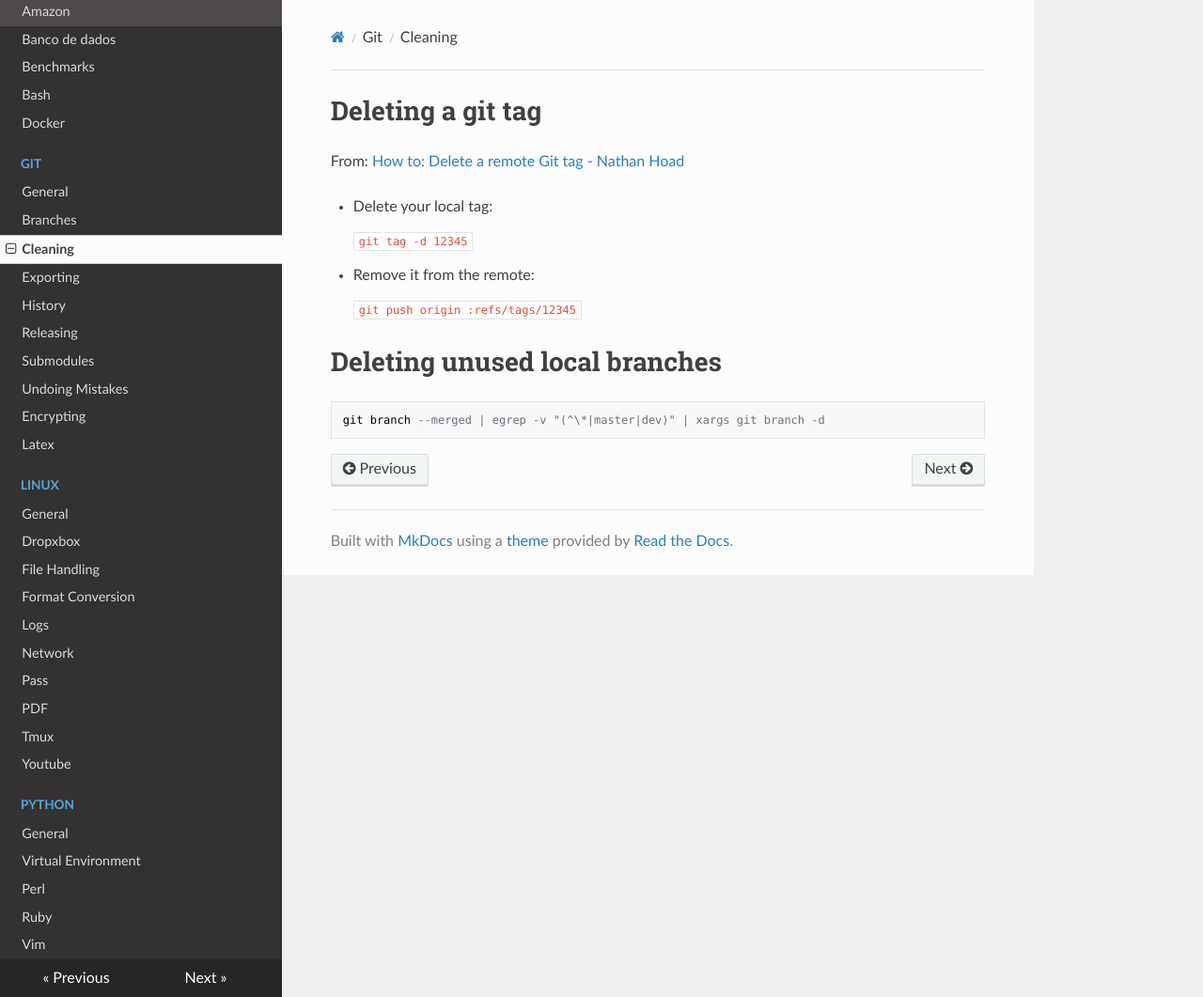
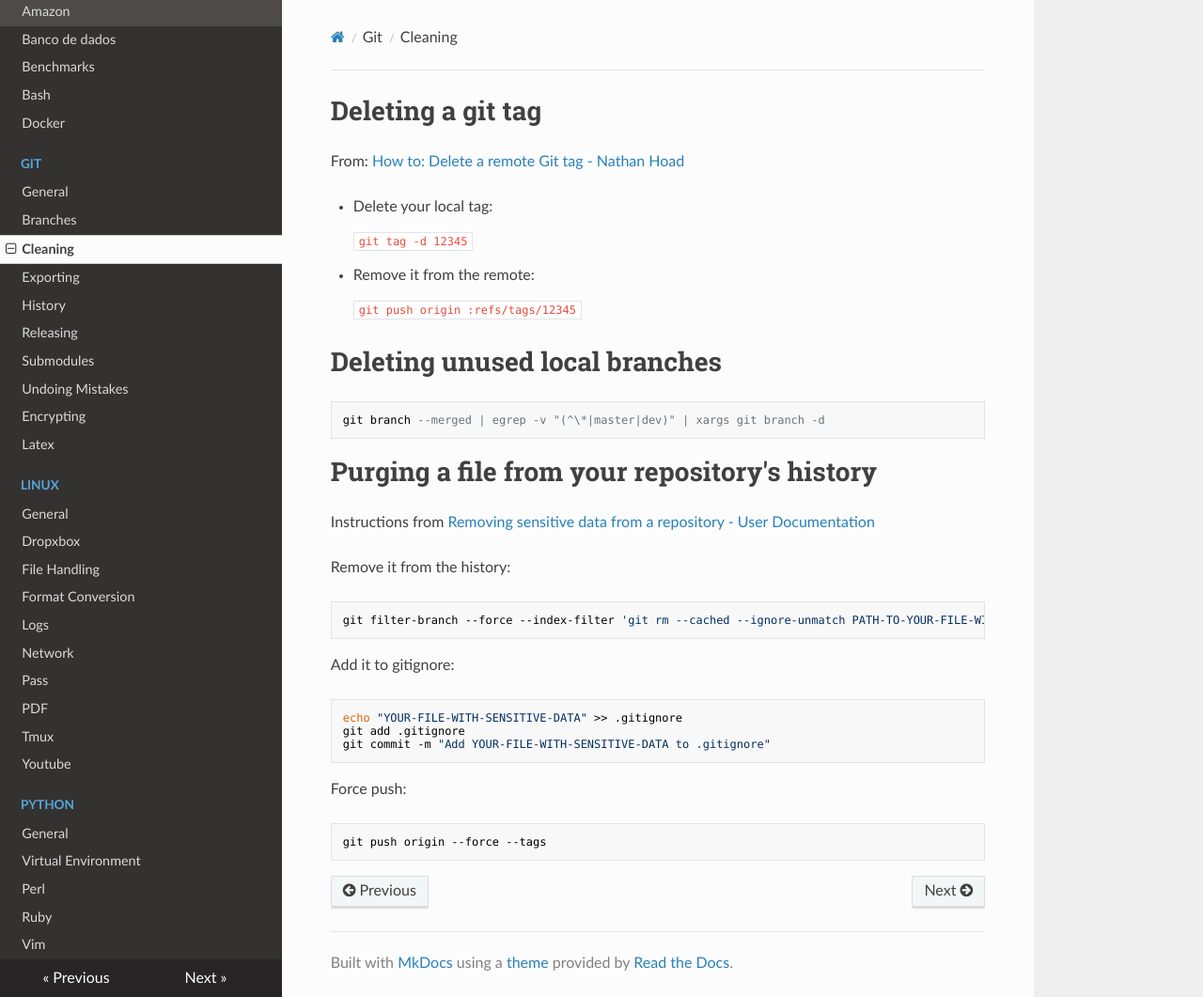
Before and after one commit to hposca/useful_notes, an MkDocs documentation site: the page built from docs/git/cleaning.md, in a window 1280 px wide and 1061 px high. Shown: the whole window at 94% size. Built offline with MkDocs 1.6.1, drawn with Linux system fonts in a browser that asks for light colours; nearby versions of some CDN libraries; old or Windows-style settings are respelled for this version of MkDocs.

Commit message:
How to remove sensitive files from git history

````diff
--- a/docs/git/cleaning.md
+++ b/docs/git/cleaning.md
@@ -17,3 +17,27 @@ From: [How to: Delete a remote Git tag - Nathan Hoad](https://nathanhoad.net/how
 # Deleting unused local branches
 
     git branch --merged | egrep -v "(^\*|master|dev)" | xargs git branch -d
+
+# Purging a file from your repository's history
+
+Instructions from [Removing sensitive data from a repository - User Documentation](https://help.github.com/articles/removing-sensitive-data-from-a-repository/)
+
+Remove it from the history:
+
+```bash
+git filter-branch --force --index-filter 'git rm --cached --ignore-unmatch PATH-TO-YOUR-FILE-WITH-SENSITIVE-DATA' --prune-empty --tag-name-filter cat -- --all
+```
+
+Add it to gitignore:
+
+```bash
+echo "YOUR-FILE-WITH-SENSITIVE-DATA" >> .gitignore
+git add .gitignore
+git commit -m "Add YOUR-FILE-WITH-SENSITIVE-DATA to .gitignore"
+```
+
+Force push:
+
+```bash
+git push origin --force --tags
+```
````
